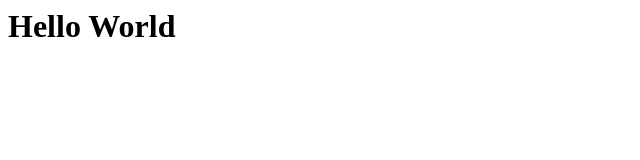
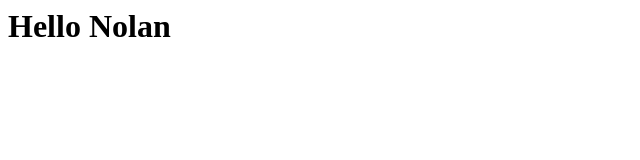
Before and after one commit to topashgun/sampleRepository, a plain HTML site: page index.html in a window 1280 px wide. Shown: the full height of the page, 0-640 px from the left. Drawn offline with Linux system fonts and the light colour scheme.

Commit message:
changed world to nolan

```diff
--- a/index.html
+++ b/index.html
@@ -1,5 +1,5 @@
 <html>
 	<body>
-		<h1>Hello World</h1>
+		<h1>Hello Nolan</h1>
 	</body>
 </html>
```
